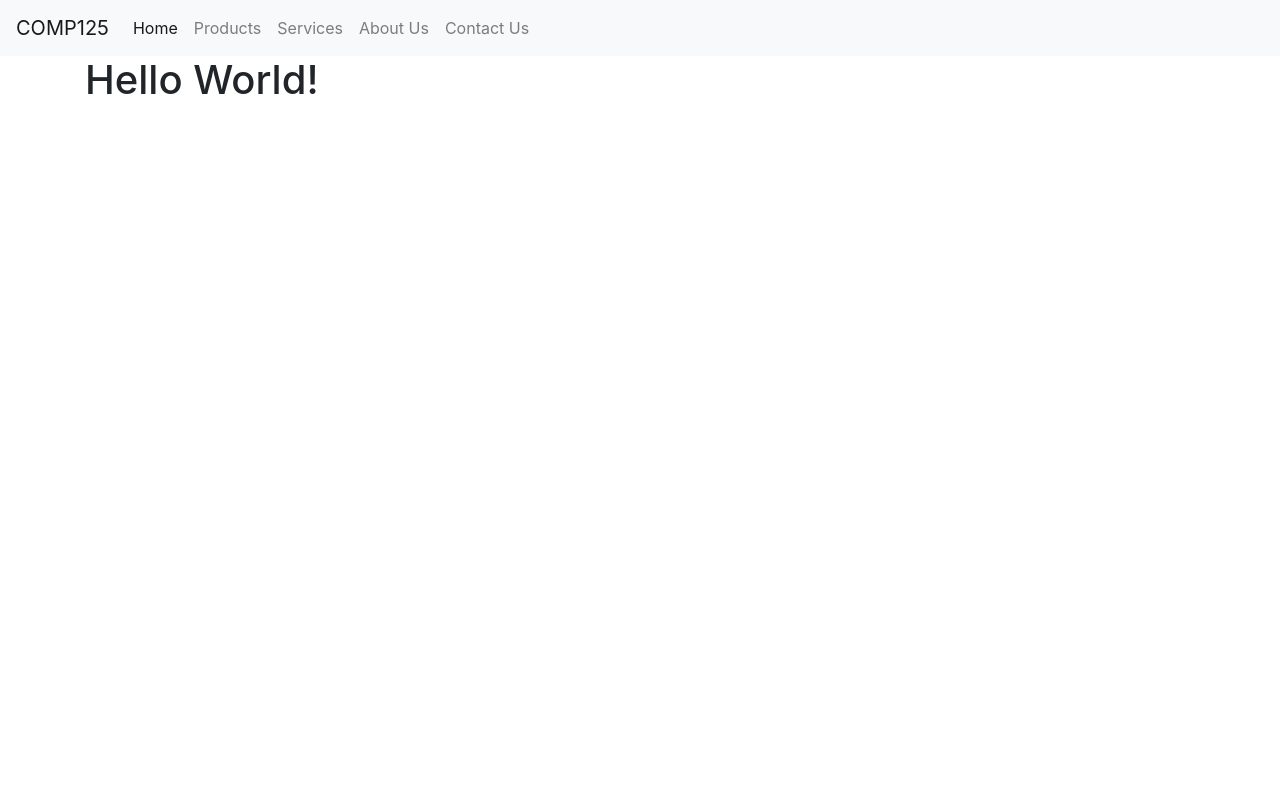
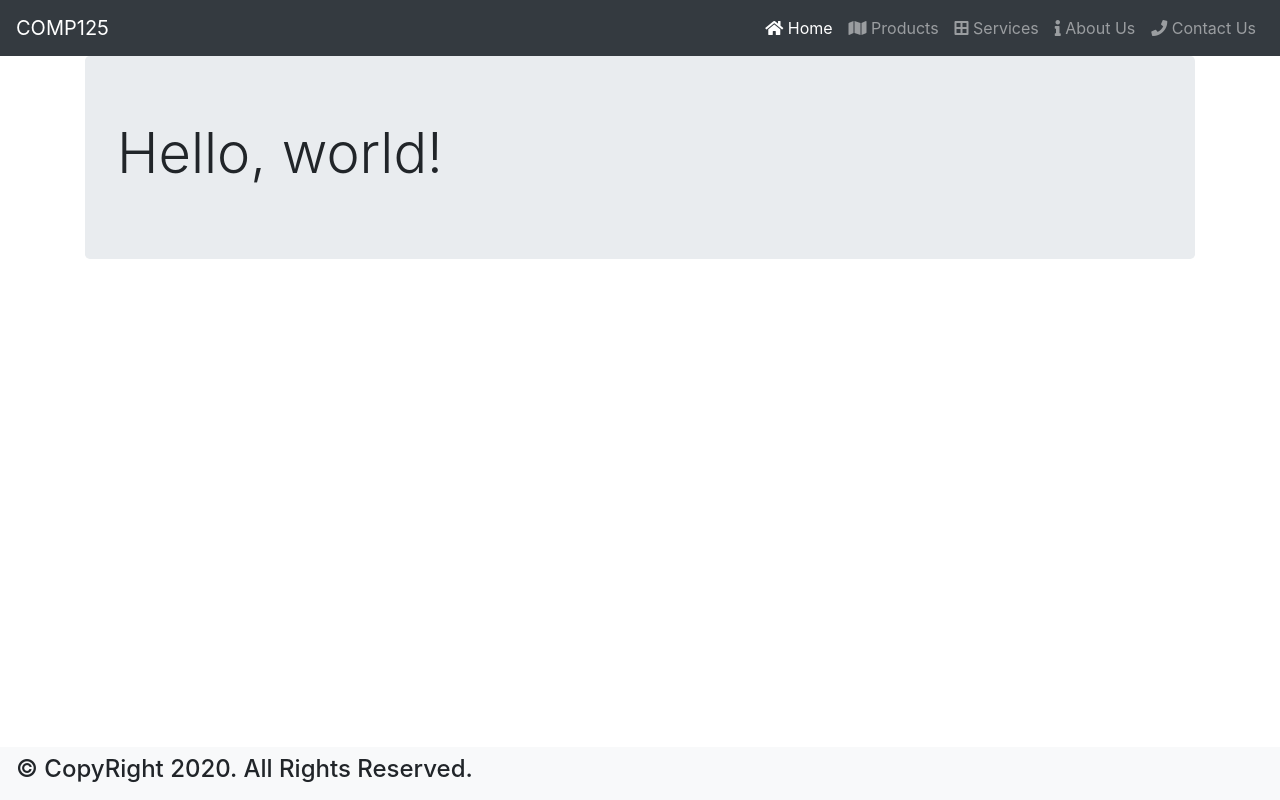
Before and after one commit to veyselboybay/COMP125-M2020-Lesson4-Part2, a website: page index.html in a window 1280 px wide. Drawn offline with nearby package versions, Linux system fonts and the light colour scheme.

Commit message:
added more elements

```diff
--- a/index.html
+++ b/index.html
@@ -14,7 +14,7 @@
 <body>
     <!-- This is Main Navigation-->
     <header>
-        <nav class="navbar navbar-expand-lg navbar-light bg-light">
+        <nav class="navbar navbar-expand-lg navbar-dark bg-dark">
             <a class="navbar-brand" href="#">COMP125</a>
 
             <button class="navbar-toggler" type="button" data-toggle="collapse" data-target="#navbarSupportedContent" aria-controls="navbarSupportedContent" aria-expanded="false" aria-label="Toggle navigation">
@@ -22,32 +22,43 @@
             </button>
 
             <div class="collapse navbar-collapse" id="navbarSupportedContent">
-              <ul class="navbar-nav mr-auto">
+              <ul class="navbar-nav ml-auto">
                 <li class="nav-item active">
-                  <a class="nav-link" href="#">Home </a>
+                  <a class="nav-link" href="#"><i class="fas fa-home "></i> Home </a>
                 </li>
 
                 <li class="nav-item">
-                  <a class="nav-link" href="#">Products</a>
+                  <a class="nav-link" href="#"><i class="fas fa-map "></i> Products</a>
                 </li>
                 <li class="nav-item">
-                    <a class="nav-link" href="#">Services</a>
+                    <a class="nav-link" href="#"><i class="fas fa-border-all "></i> Services</a>
                 </li>
                 <li class="nav-item">
-                    <a class="nav-link" href="#">About Us</a>
+                    <a class="nav-link" href="#"><i class="fas fa-info "></i> About Us</a>
                 </li>
                 <li class="nav-item">
-                    <a class="nav-link" href="#">Contact Us</a>
+                    <a class="nav-link" href="#"><i class="fas fa-phone "></i> Contact Us</a>
                 </li>
               </ul>
             </div>
           </nav>
     </header>
+    <main>
+        <div class="container">
+            <div class="jumbotron">
+                <h1 class="display-4">Hello, world!</h1>
+
+            </div>
+        </div>
+
+    </main>
+    <footer>
+        <nav class="navbar fixed-bottom navbar-light bg-light"  style="background-color:lightgray;">
+        <h4>&copy; CopyRight 2020. All Rights Reserved.</h4>
+        </nav>
+    </footer>
 
 
-    <div class="container">
-        <h1 id="mainheader">Hello World!</h1>
-    </div>
     <!-- JavaScript Section-->
     <script src="./node_modules/jquery/dist/jquery.min.js"></script>
     <script src="./node_modules/bootstrap/dist/js/bootstrap.min.js"></script>
```
Also changed, not shown: 1 other file.
